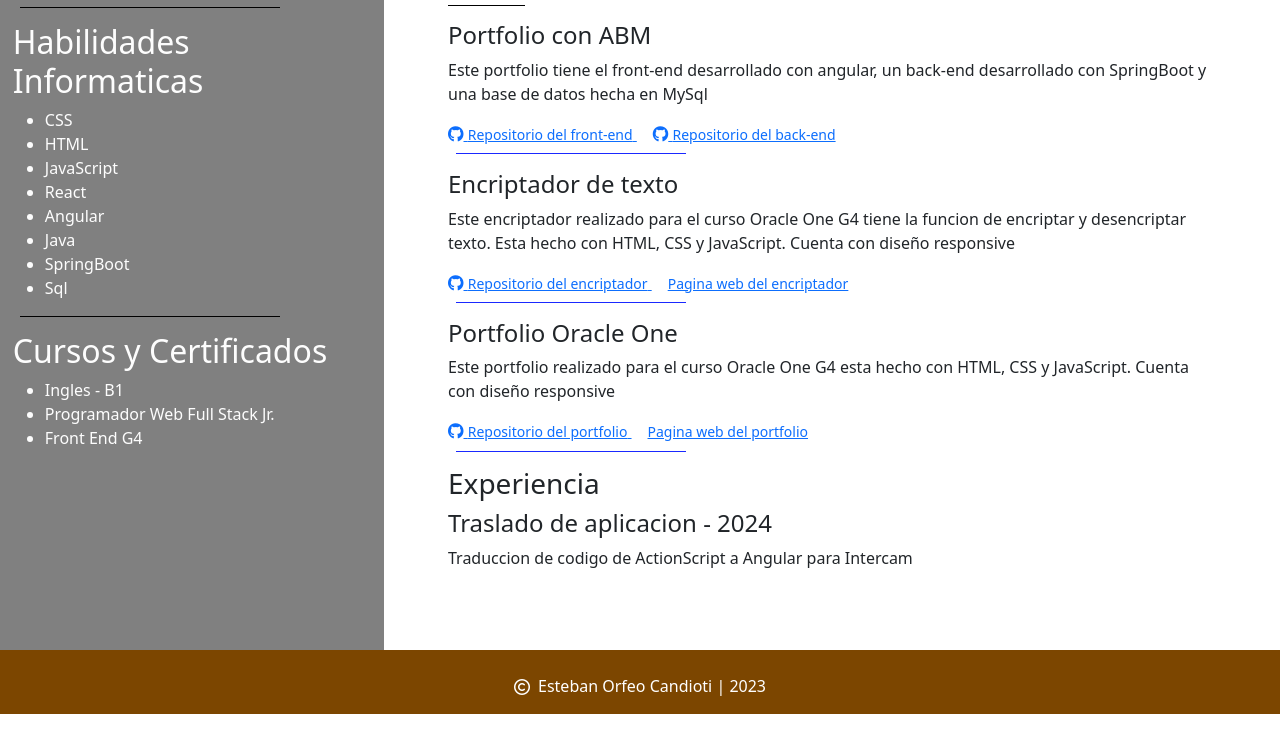
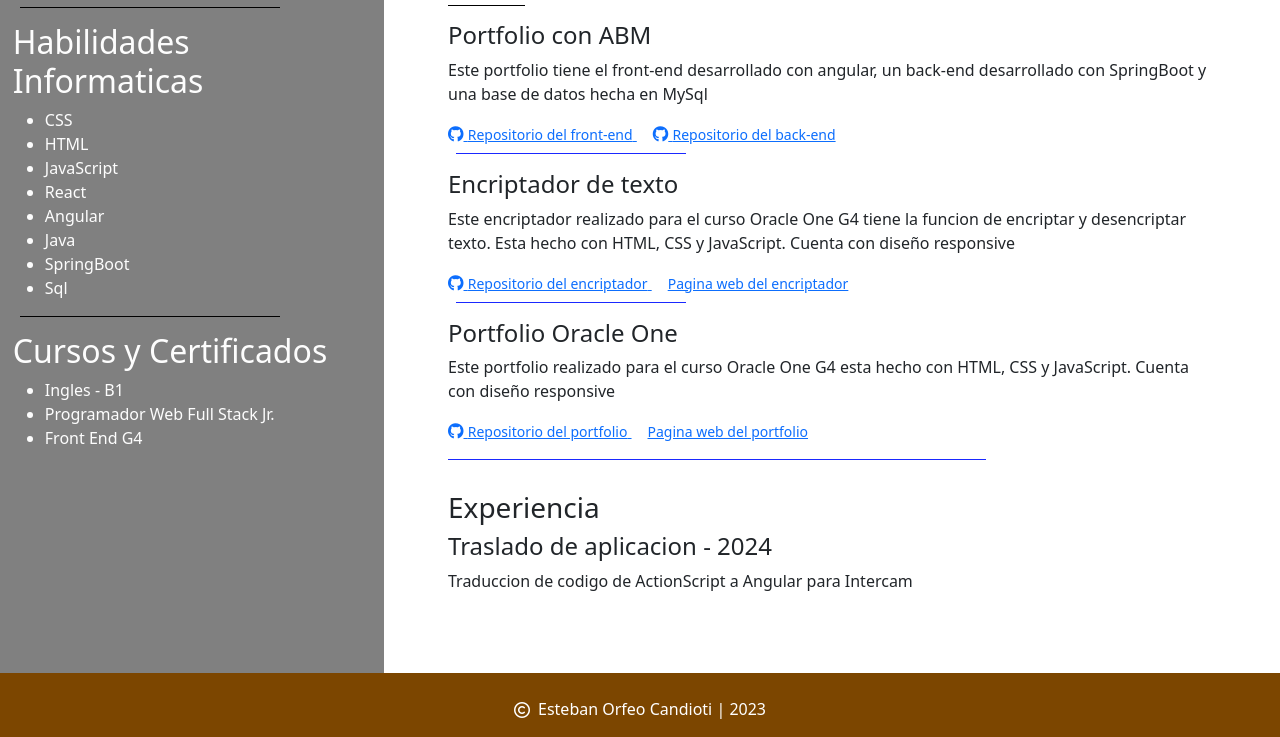
Before and after one commit to EstebanCandioti/curriculum, a plain HTML site: page index.html in a window 1280 px wide. Shown: the part 722-1459 px from the top of the page. Before the commit the page ends 1436 px from the top, so only its background shows below. Drawn offline with nearby package versions, Linux system fonts and the light colour scheme.

Commit message:
actualizacion vistas

```diff
--- a/assets/css/persona.css
+++ b/assets/css/persona.css
@@ -3,8 +3,8 @@
     .persona{
         padding-left: 1%;
         height: auto;
-        background-color: grey;
-        color: rgb(253, 253, 253);
+        background-color: #fff;
+        color: black;
     }
 }
 @media screen and (min-width:768px) {
--- a/index.html
+++ b/index.html
@@ -146,7 +146,7 @@
                         <small>Pagina web del portfolio</small>
                     </a>
                 </div>
-                <div class="miniDivisor"></div>
+                <div class="divisorLaboral"></div>
         </div>
         <div>
           <h3>Experiencia </h3>
```
